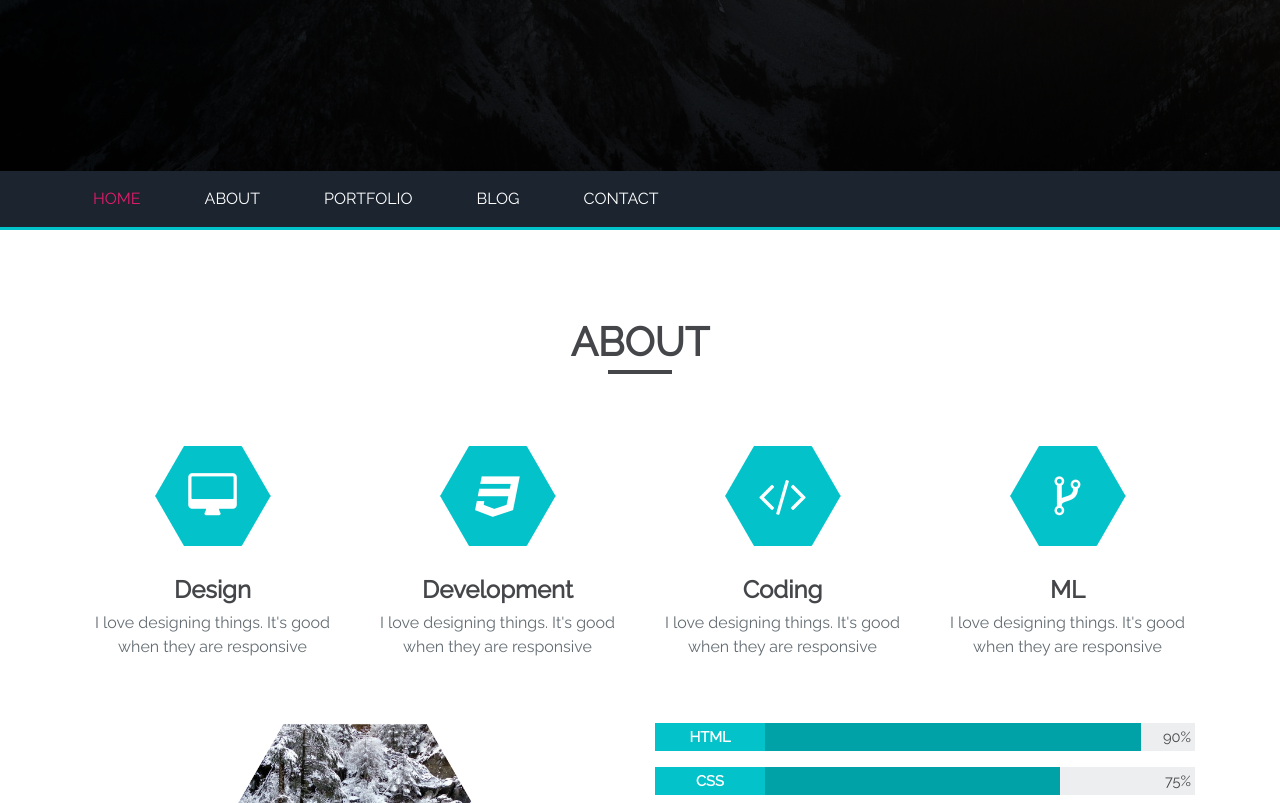
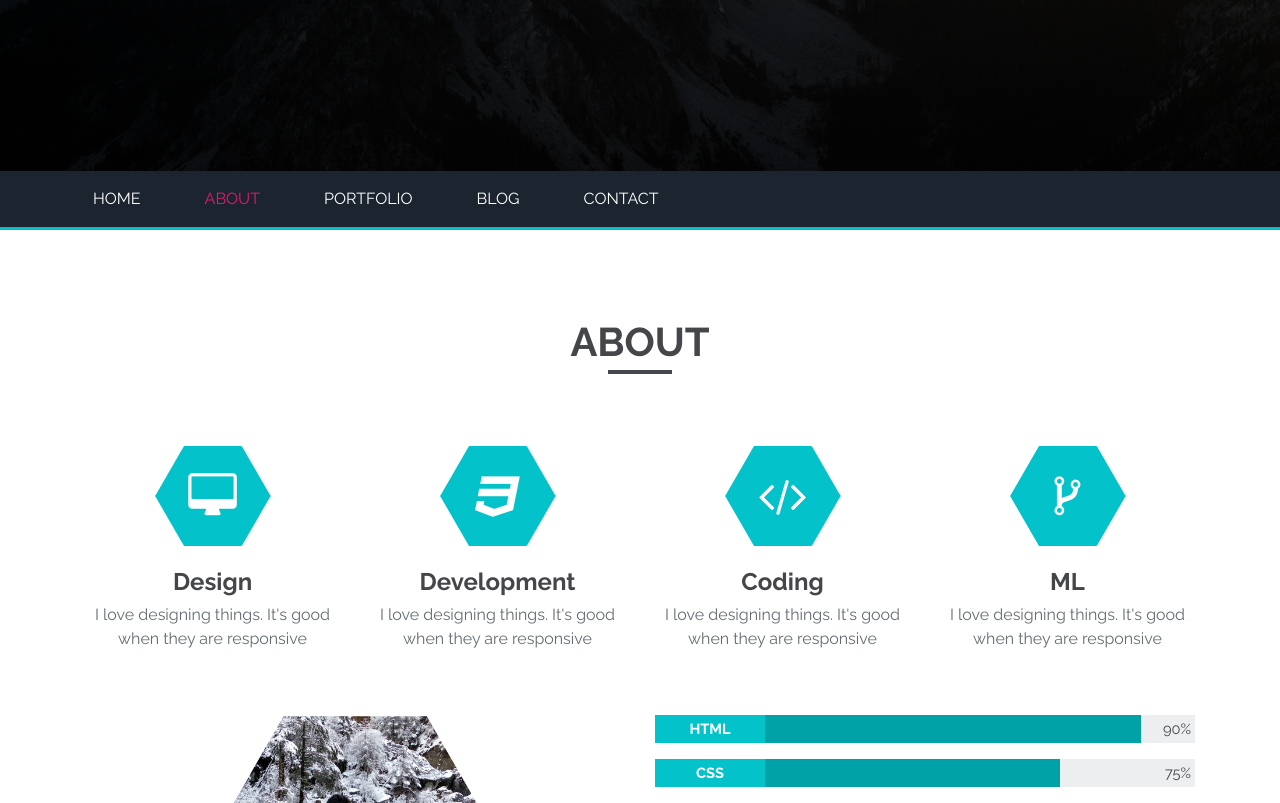
Before and after one commit to harsha444/portfolio, a website: page src/index.html in a window 1280 px wide. Shown: the part 629-1432 px from the top of the page. Drawn offline with Linux system fonts and the light colour scheme.

Commit message:
[FIX] Bug fixes(-) Strollspy(+)

```diff
--- a/src/index.html
+++ b/src/index.html
@@ -7,32 +7,16 @@
     <meta http-equiv="X-UA-Compatible" content="ie=edge">
     <link rel="stylesheet" href="css/font-awesome.min.css">
     <!-- <link href="https://fonts.googleapis.com/icon?family=Material+Icons" rel="stylesheet"> -->
-    <link href="https://fonts.googleapis.com/css?family=Raleway" rel="stylesheet">
+    <link href="https://fonts.googleapis.com/css?family=Raleway:400,700" rel="stylesheet">
     <link rel="stylesheet" href="css/bootstrap.css">
     <link rel="stylesheet" href="css/style.css">
     <link rel="stylesheet" href="css/animate.css">
     <title>Bootstrap 4 Starter</title>
 </head>
 
-<body>
-    <!-- SHOWCASE -->
-    <!-- <section id="showcase" class="py-5">
-        <div class="primary-overlay text-white">
-            <div class="container">
-                <div class="row">
-                    <div class="col-lg-6 col-sm-12 text-center">
-                        <h1 class="display-2 mt-5 pt-5">
-                            Do What You Dream Of...
-                        </h1>
-                        <a href="" class="btn btn-outline-secondary btn-lg text-white">
-                            <i class="fa fa-arrow-right"></i>
-                            Read More
-                        </a>
-                    </div>
-                </div>
-            </div>
-        </div>
-    </section> -->
+<body data-spy="scroll" data-target=".navbar">
+
+    <!-- HOME SECTION -->
 
     <section id="home">
         <div class="container primary-overlay text-white d-flex flex-row justify-content-center">
@@ -46,7 +30,7 @@
                                 View my work
                                 <i class="pl-3 fa fa-arrow-right"></i>
                         </a>
-                        <a href="#about" class="d-none d-md-block py-3 px-5 mt-4 font-weight-bold btn btn-outline-secondary btn-lg text-white">
+                        <a href="#about" class="hidden-sm-down py-3 px-5 mt-4 font-weight-bold btn btn-outline-secondary btn-lg text-white">
                                 View my work
                                 <i class="pl-3 fa fa-arrow-right"></i>
                         </a>
@@ -58,6 +42,7 @@
     </section>
 
     <!-- NAVBAR SECTION -->
+
     <nav id="nav-bar" class="navbar navbar-toggleable-md sticky-top">
         <div class="container">
             <i class="fa fa-navicon navbar-toggler navbar-toggler-right" data-toggle="collapse" data-target="#navbarNav" style="color:white">
@@ -70,7 +55,7 @@
             <div class="collapse navbar-collapse" id="navbarNav">
                 <ul class="navbar-nav text-uppercase">
                     <li class="nav-item">
-                        <a href="#home" class="nav-link active">Home</a>
+                        <a href="#home" class="nav-link">Home</a>
                     </li>
                     <li class="nav-item ml-lg-5">
                         <a class="nav-link" href="#about">about</a>
@@ -89,40 +74,12 @@
         </div>
     </nav>
 
-    <!-- About Section -->
-    <!-- <section id="about">
-        <div class="container">
-            <div class="display-4 text-center font-weight-bold waypoint animated slideInLeft">
-                ABOUT
-            </div>
-            <div class="mb-5">
-                <hr>
-            </div>
-            <div class="skills-wrapper row align-items-center">
-                <div class="col-md-6">
-                    <div class="row">
-                        <div class="col-md-12">
-                            <img src="img/hexa_profile_pic.png" class="img-responsive" width="300" height="300" alt="">
-                        </div>
-                        <div class="col-md-12 mt-5 align-self-center">
-                            <text class="text-center">
-                                Who's this guy.?
-                            </text>
-                        </div>
-                    </div>
-
-                </div>
-                <div class="col-md-6">
-
-                </div>
-            </div>
-        </div>
-    </section> -->
+    <!-- ABOUT SECTION -->
 
     <section id="about">
         <div class="container">
             <div class="section-header">
-                <div class="heading text-center font-weight-bold animated slideInLeft">
+                <div class="heading text-center animated slideInLeft">
                     ABOUT
                 </div>
                 <div class="deco-line mb-4">
@@ -138,7 +95,7 @@
                         </div>
                     </div>
 
-                    <h2 class="label-head font-weight-bold mt-4">Design</h1>
+                    <h2 class="label-head font-weight-bold mt-3">Design</h1>
                     <p class="label-sub text-muted">I love designing things. It's good when they are responsive</p>
                 </div>
                 <div class="col-md-3 col-6">
@@ -148,7 +105,7 @@
                         </div>
                     </div>
 
-                    <h2 class="label-head font-weight-bold mt-4">Development</h1>
+                    <h2 class="label-head font-weight-bold mt-3">Development</h1>
                     <p class="label-sub text-muted">I love designing things. It's good when they are responsive</p>
                 </div>
                 <div class="col-md-3 col-6">
@@ -158,7 +115,7 @@
                         </div>
                     </div>
 
-                    <h2 class="label-head font-weight-bold mt-4">Coding</h1>
+                    <h2 class="label-head font-weight-bold mt-3">Coding</h1>
                     <p class="label-sub text-muted">I love designing things. It's good when they are responsive</p>
                 </div>
                 <div class="col-md-3 col-6">
@@ -168,7 +125,7 @@
                         </div>
                     </div>
 
-                    <h2 class="label-head font-weight-bold mt-4">ML</h1>
+                    <h2 class="label-head font-weight-bold mt-3">ML</h1>
                     <p class="label-sub text-muted">I love designing things. It's good when they are responsive</p>
                 </div>
             </div>
--- a/src/scss/style.scss
+++ b/src/scss/style.scss
@@ -26,6 +26,10 @@ section{
     font-size: 30pt;
     // margin-top: 5rem;
     // margin-bottom: 5rem;
+    .heading{
+        font-family: 'raleway';
+        font-weight: bold;
+    }
     hr {
         border: none;
         height: 4px;
@@ -41,7 +45,11 @@ section{
     font-size: 18pt;
 }
 
-
+// Buttons
+.btn:hover{
+    background-color: $blue-light;
+    border-color: $blue-light;
+}
 
 // HEXAGON
 #hex1 {
```
Also changed, not shown: src/css/style.css.
